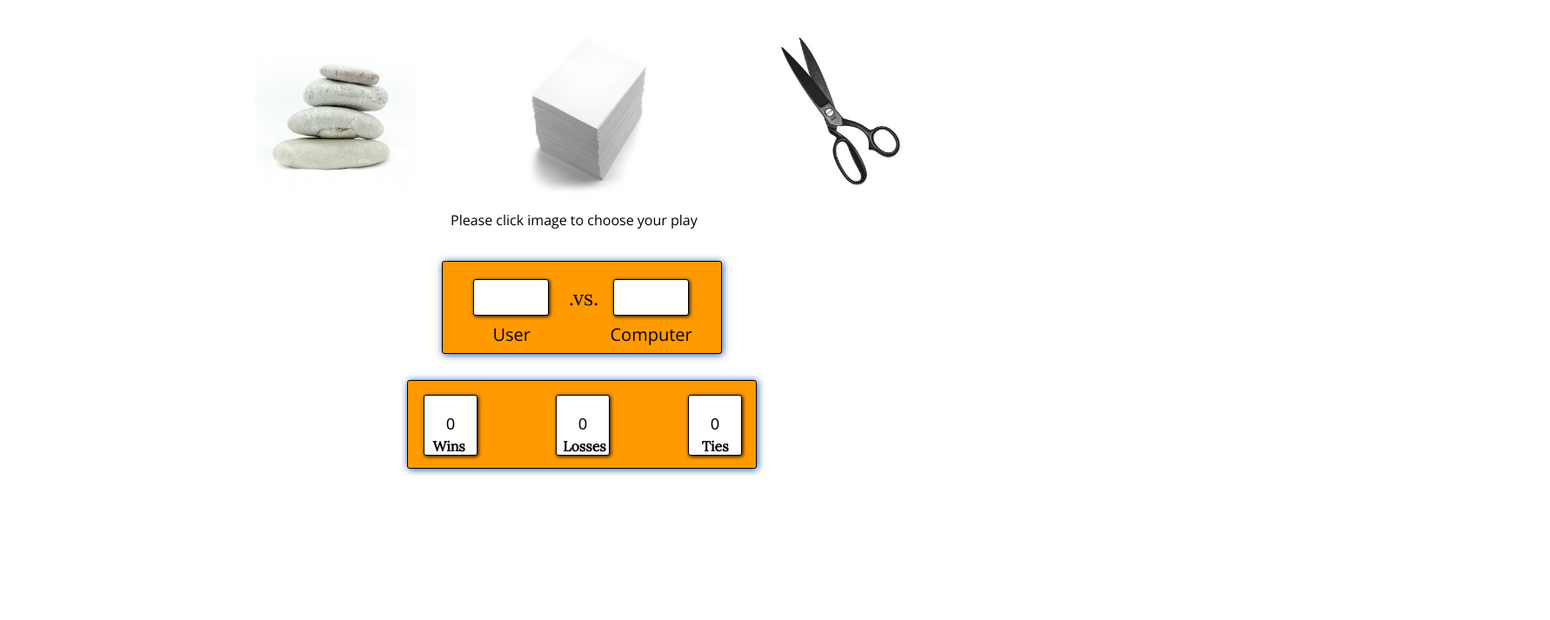
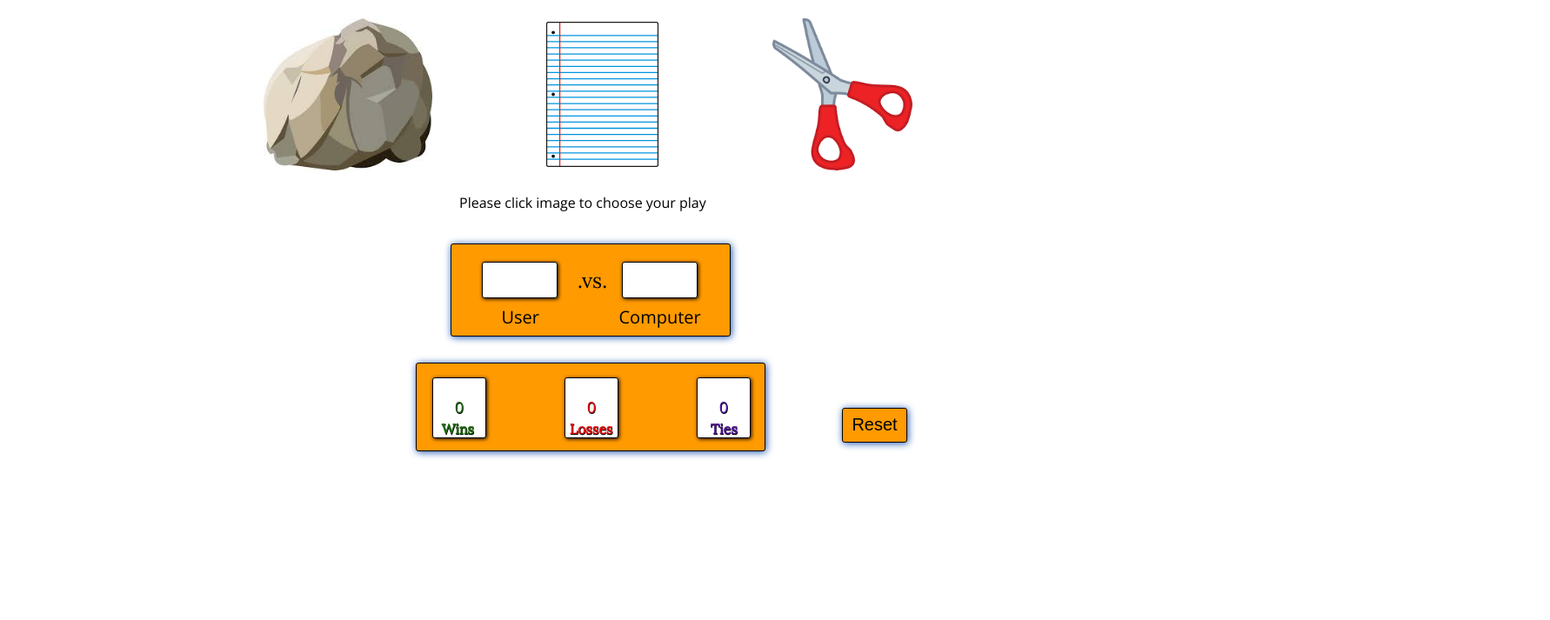
Before and after one commit to glasjp123/final-project, a plain HTML site: page index.html in a window 1280 px wide. Shown: the part 87-800 px from the top of the page at 87% size, 1782 px wide, since content can reach past the window. Drawn offline with nearby package versions, Linux system fonts and the light colour scheme.

Commit message:
Simplifies images and adds colors

```diff
--- a/index.html
+++ b/index.html
@@ -2,7 +2,7 @@
 <html>
 <head>
 	<title>The World's Oldest Game</title>
-	<link rel="stylesheet" type="text/css" href="styles.css">
+	<link rel="stylesheet" type="text/css" href="style.css">
 	<link href="https://fonts.googleapis.com/css?family=Open+Sans" rel="stylesheet">
 	<link href="https://fonts.googleapis.com/css?family=Lora" rel="stylesheet">
 	<meta charset="UTF-8">
@@ -12,9 +12,9 @@
 	<div class="game-page">
 		<h2 class="game-page__title">Rock - Paper - Scissors</h2>
 		<div class="game-page__selector">
-			<img src="rock.png" alt="Pile of rocks" class="game-page__image" id="rock-selector">
-			<img src="paper.jpg"  alt="Pile of paper" class="game-page__image" id="paper-selector">
-			<img src="scissors.jpg" alt="Scissors" class="game-page__image" id="scissors-selector">
+			<img src="rock.jpeg" alt="Pile of rocks" class="game-page__image" id="rock-selector">
+			<img src="paper.svg"  alt="Pile of paper" class="game-page__image" id="paper-selector">
+			<img src="scissors.png" alt="Scissors" class="game-page__image" id="scissors-selector">
 		</div>
 		<p class="game-page__instruction">Please click image to choose your play</p>
 		<div class="game-page__battle">
@@ -28,17 +28,14 @@
 		</div>
 		<div class="game-page__result">
 			<input type="text" name="win" value="0" class="game-page__input result-display" id="win" readonly>
-			<input type="text" name="loss" value="0" class="game-page__input result-display" id="loss" readonly>
-			<input type="text" name="tie" value="0" class="game-page__input result-display" id="tie" readonly>
+			<input type="text" name="loss" value="0" class="game-page__input result-display loss-display" id="loss" readonly>
+			<input type="text" name="tie" value="0" class="game-page__input result-display tie-display" id="tie" readonly>
 			<label class="game-result__label win">Wins</label>
 			<label class="game-result__label loss">Losses</label>
 			<label class="game-result__label tie">Ties</label>
 		</div>
-		<div class="result-reveal">
-			<div class="winner">Smooth move, you're in the groove!</div>
-			<div class="loser">You've had a tough run, keep on going!</div>
-		</div>
+		<input type="reset" name="reset" class="reset-button" id="reset">
 	</div>
-	<script src='final.js'></script>
+	<script src='app.js'></script>
 </body>
 </html>
--- a/styles.css
+++ b/style.css
@@ -1,6 +1,10 @@
-
+body {
+	width: 320px;
+}
 .game-page {
 	font-family: Open Sans, sans-serif;
+	position: relative;
+	left: 10px;
 	text-align: justify;
 }
 
@@ -24,7 +28,7 @@
 	cursor: pointer;
 	margin-right: 15px;
 	padding-top: 15px;
-	padding-left: 10px;
+	padding-left: 5px;
 	height: 80px;
 	width: auto;
 }
@@ -87,6 +91,7 @@
 }
 
 .user-display {
+	color: #4069ef;
 	position: relative;
 	left: -5px;
 	top: 10px;
@@ -94,6 +99,7 @@
 }
 
 .computer-display {
+	color: #ef4040;
 	position: relative;
 	left: 25px;
 	top: 10px;
@@ -123,8 +129,11 @@
 }
 
 .result-display {
+	color: #1d6b0d;
 	box-shadow: 1px 1px 4px black;
+	line-height: 100px;
 	position: relative;
+	text-shadow: .5px .5px .1px black;
 	top: 16px;
 	left: 8px;
 	height: 48px;
@@ -135,25 +144,66 @@
 	font-weight: bold;
 	padding:10px 5px;
 	position: relative;
+	text-shadow: .5px .5px .1px black;
 	top: 55px;
 }
 
+.loss-display {
+	color: #e80d0d;
+}
+
+.tie-display {
+	color: #4e1396;
+}
+
 .win {
+	color: #1d6b0d;
 	left: -280px;
 }
 
 .loss {
+	color: #e80d0d;
 	left: -232.5px;
 }
 
 .tie {
+	color: #4e1396;
 	left: -182px;
 }
-.result-reveal {
-	display: none;
+
+.reset-button {
+	background: #ff9a00;
+	border: 1px solid black;
+	border-radius: 3px;
+	box-shadow: 1px 1px 8px #1852af;
+	cursor: pointer;
+	font-size: 20px;
+	position: relative;
+	bottom: -100px;
+	left: 175px;
+	height: 50px;
+	width: 100px;
+}
+
+.reset-button:focus {
+	outline: none;
+}
+/*****************************************************BIG MOBILE STYLES*******************************************/
+body {
+	width: 375px;
+}
+
+.game-page {
+	height: auto;
+	margin-left: auto;
+	margin-right: auto;
 }
 /*****************************************************END MOBILE STYLES*******************************************/
 @media all and (min-width: 960px){
+
+body {
+	width: 1024px;
+}
 
 .game-page__title {
 	font-size: 32px;
@@ -166,8 +216,9 @@
 }
 
 .game-page__image {
-	height: 200px;
+	height: 175px;
 	margin-right: 100px;
+	padding: 10px 10px;
 }
 
 .game-page__instruction {
@@ -202,10 +253,17 @@
 }
 
 .loss {
-	left: -330px;
+	left: -332.5px;
 }
 
 .tie {
 	left: -230px;
 }
+
+.reset-button {
+	bottom: 0px;
+	left: 950px;
+	height: 40px;
+	width: 75px;
 }
+}
```
Also changed, not shown: app.js (renamed from final.js, +21 -7 lines), paper.jpg (deleted), paper.svg (added), rock.jpeg (added), rock.png (deleted), scissors.jpg (deleted), scissors.png (added).
